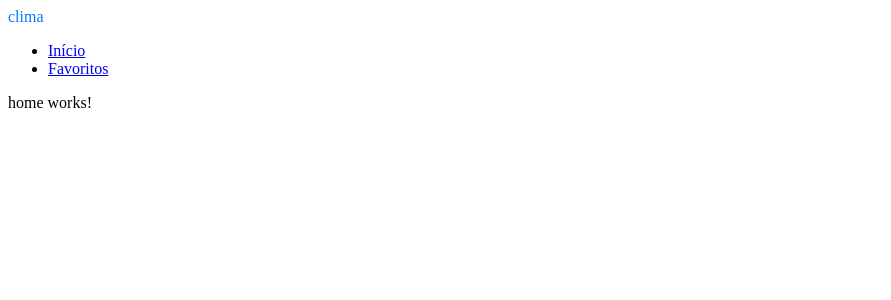
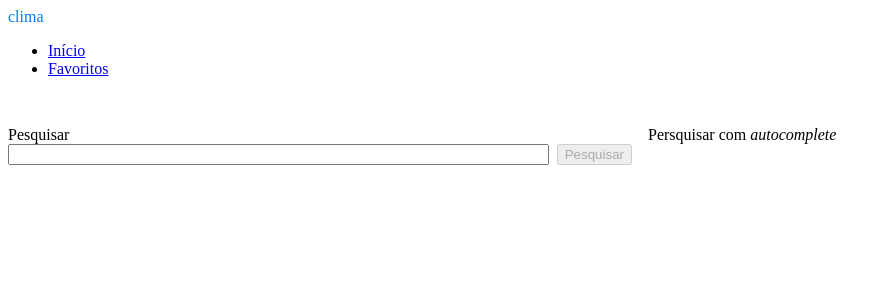
Before and after one commit to werbethev/teste-clima, an Angular app: page / in a window 1280 px wide. Shown: the top 300 px of the page, without its empty margins (0-891 px from the left). Built offline with nearby package versions, Linux system fonts and the light colour scheme.

Commit message:
adicionado input de pesquisa

```diff
--- a/src/app/app.module.ts
+++ b/src/app/app.module.ts
@@ -1,3 +1,5 @@
+import { BookmarksModule } from './pages/bookmarks/bookmarks.module';
+import { HomeModule } from './pages/home/home.module';
 import { BrowserModule } from '@angular/platform-browser';
 import { NgModule } from '@angular/core';
 
@@ -10,7 +12,9 @@
     ],
     imports: [
         BrowserModule,
-    AppRoutingModule
+        AppRoutingModule,
+        HomeModule,
+        BookmarksModule
     ],
     providers: [],
     bootstrap: [AppComponent]
--- a/src/app/pages/home/home.module.ts
+++ b/src/app/pages/home/home.module.ts
@@ -1,5 +1,7 @@
 import { NgModule } from '@angular/core';
 import { CommonModule } from '@angular/common';
+import { ReactiveFormsModule } from '@angular/forms';
+
 import { HomePage } from './home.page';
 
 
@@ -7,7 +9,8 @@
 @NgModule({
   declarations: [HomePage],
   imports: [
-    CommonModule
+    CommonModule,
+    ReactiveFormsModule
   ]
 })
 export class HomeModule { }
--- a/src/app/pages/home/home.page.html
+++ b/src/app/pages/home/home.page.html
@@ -1 +1,20 @@
-<p>home works!</p>
+<div class="container-fluid">
+
+  <div class="search-container">
+
+    <div class="form-group">
+      <label>Pesquisar</label>
+
+      <div>
+        <input type="text" class="form-control" [formControl]="searchControl">
+        <button class="btn btn-dark" [disabled]="!searchControl.valid" (click)="pesquisar()">Pesquisar</button>
+      </div>
+    </div>
+
+    <div class="form-group">
+      <label>Persquisar com <i>autocomplete</i></label>
+    </div>
+
+  </div>
+
+</div>
--- a/src/app/pages/home/home.page.ts
+++ b/src/app/pages/home/home.page.ts
@@ -1,4 +1,5 @@
 import { Component, OnInit } from '@angular/core';
+import { FormControl, Validators } from '@angular/forms';
 
 @Component({
     selector: 'app-home',
@@ -7,9 +8,16 @@
 })
 export class HomePage implements OnInit {
 
+    searchControl: FormControl;
+
     constructor() { }
 
     ngOnInit(): void {
+        this.searchControl = new FormControl('', Validators.required);
+    }
+
+    pesquisar(): void {
+        console.log(this.searchControl.value);
     }
 
 }
```
Lines whose indentation alone changed are shown as unchanged.
